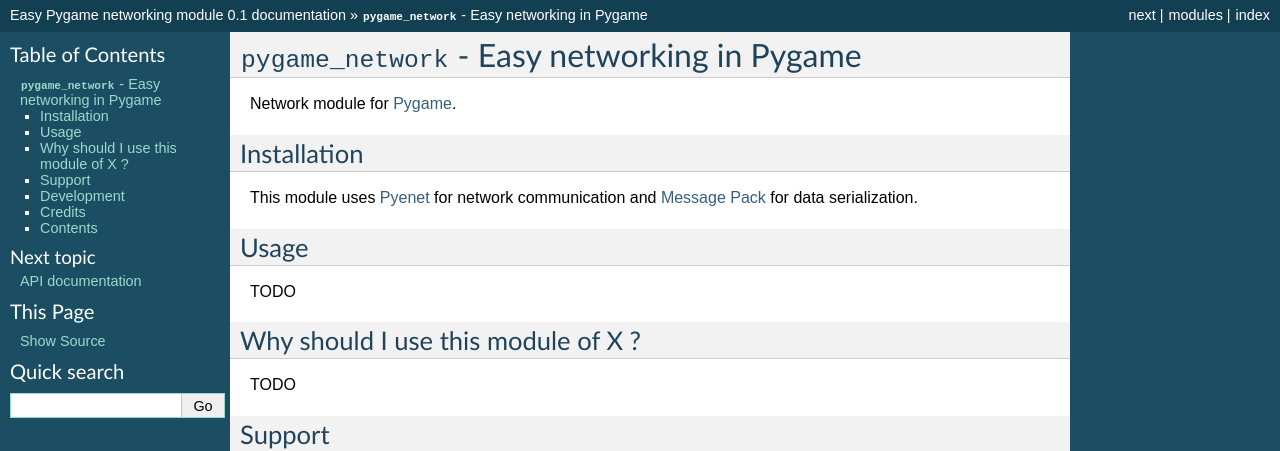
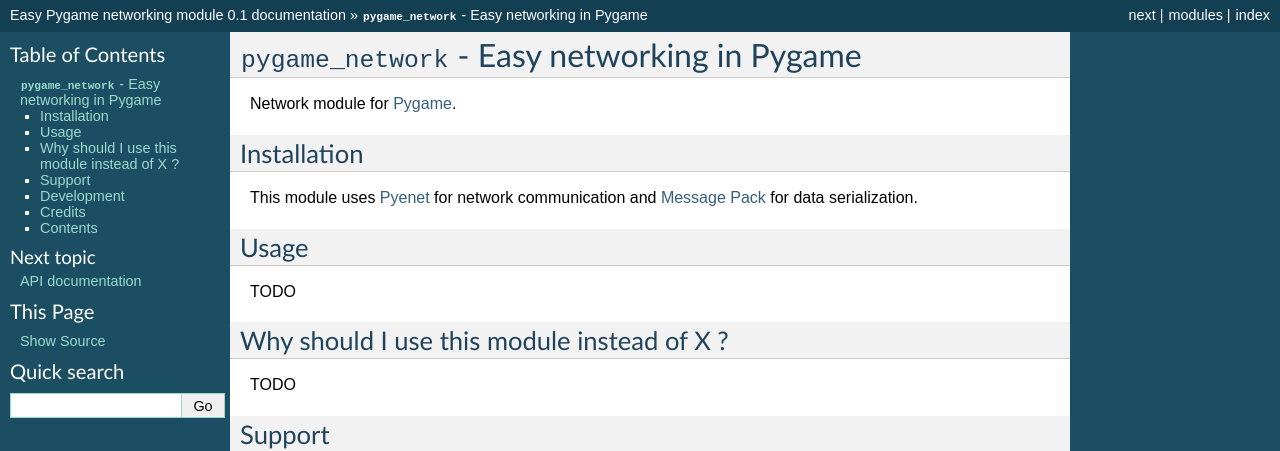
Before and after one commit to unkn-one/pygnetic, a Sphinx documentation site: the page built from doc/index.rst, in a window 1280 px wide. Shown: the top 451 px of the page. Built offline with Sphinx 7.4.7, drawn with Linux system fonts in a browser that asks for light colours.

Commit message:
corrected even more typos

```diff
--- a/doc/index.rst
+++ b/doc/index.rst
@@ -15,8 +15,8 @@
 TODO
 
 
-Why should I use this module of X ?
------------------------------------
+Why should I use this module instead of X ?
+-------------------------------------------
 
 TODO
 
--- a/doc/source/client.rst
+++ b/doc/source/client.rst
@@ -39,7 +39,7 @@
       Send packet to remote host
 
       :param packet:
-         object of class created by :meth:`packet.register` or
+         object of class created by :meth:`packets.PacketManager.register` or
          name of packet (args and kwargs are used to initialize packet object)
       :rtype:
          (int) packet id which can be used to retrieve response from
```
